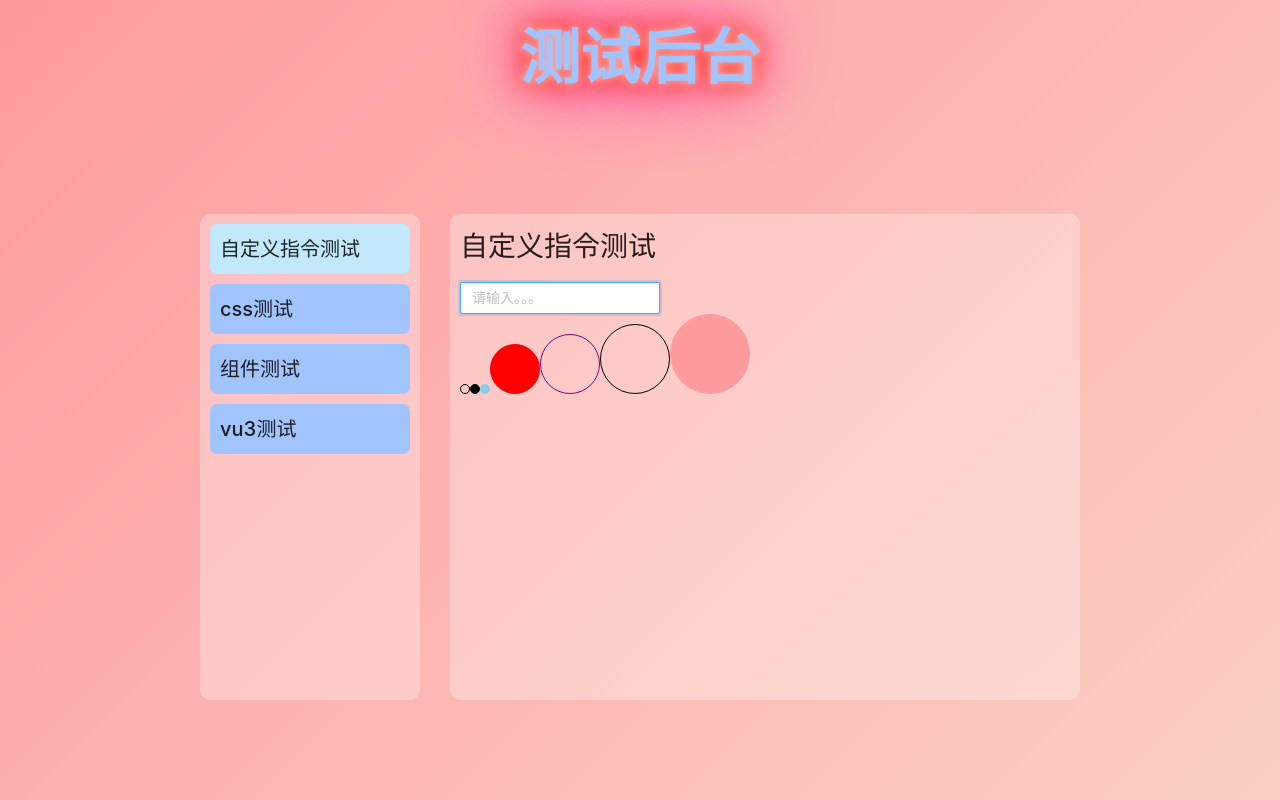
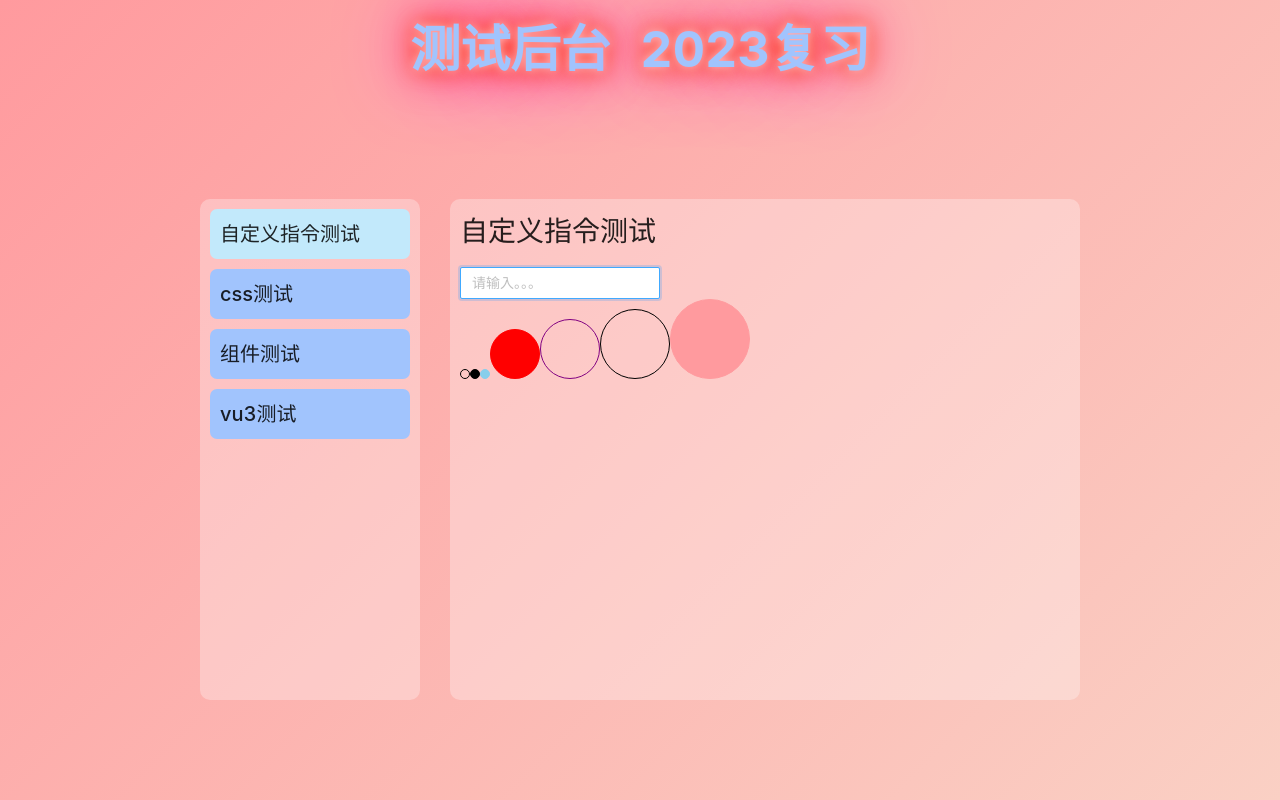
Before and after one commit to mpasdi/test-vue3, a Vue app: page /background/directive in a window 1280 px wide. Built offline with nearby package versions, Linux system fonts and the light colour scheme.

Commit message:
feat: 添加测试模块

```diff
--- a/src/components/layout/MenuAside.vue
+++ b/src/components/layout/MenuAside.vue
@@ -69,7 +69,7 @@
       border-radius: 7px;
       padding: 0 10px;
       overflow: hidden;
-      white-space: no-wrap;
+      white-space: nowrap;
       text-overflow: ellipsis;
       margin-bottom: 10px;
       cursor: pointer;
--- a/src/router/index.ts
+++ b/src/router/index.ts
@@ -5,14 +5,18 @@
  * @Description: 描述
  */
 import { createRouter, createWebHistory } from 'vue-router'
+import { RouteRecordRaw } from 'vue-router'
 
 // modules
-import { HomeRoute } from './modules/home'
-import { Background } from './modules/background'
+const allRoutes: any = import.meta.glob('./modules/**.ts', {
+  eager: true
+})
 
 const router = createRouter({
   history: createWebHistory(import.meta.env.BASE_URL),
-  routes: [...HomeRoute, ...Background]
+  routes: Object.values(allRoutes)
+    .map((item: any) => Object.values(item))
+    .flat(Infinity) as RouteRecordRaw[]
 })
 
 export default router
--- /dev/null
+++ b/src/router/modules/review.ts
@@ -0,0 +1,25 @@
+import { RouteRecordRaw } from 'vue-router'
+
+export const Review: RouteRecordRaw[] = [
+  {
+    path: '/review',
+    name: 'Review',
+    component: () => import('@/views/review/index.vue'),
+    meta: {
+      title: '复习'
+    },
+    children: []
+  }
+]
+
+/*
+route 模板
+{
+  path: '',
+  name: '',
+  component: () => import(''),
+  meta: {
+    title: ''
+  }
+}
+ */
--- a/src/views/background/index.vue
+++ b/src/views/background/index.vue
@@ -8,6 +8,7 @@
   <div class="background animated animate__zoomIn">
     <header class="header">
       <span>测试后台</span>
+      <span @click="jump">2023复习</span>
     </header>
 
     <main class="main">
@@ -25,8 +26,13 @@
 </template>
 
 <script setup lang="ts">
-  import { RouterView } from 'vue-router'
+  import { RouterView, useRouter } from 'vue-router'
   import MenuAside from '@/components/layout/MenuAside.vue'
+
+  const router = useRouter()
+  function jump() {
+    router.push('/review')
+  }
 </script>
 
 <style scoped lang="less">
@@ -39,10 +45,15 @@
     .header {
       text-align: center;
       padding: 10px;
+      display: flex;
+      justify-content: center;
+      gap: 30px;
 
       span {
-        font-size: 60px;
+        font-size: 50px;
         font-weight: 700;
+        cursor: pointer;
+        user-select: none;
 
         color: #a1c4fd;
         --color1: pink;
--- /dev/null
+++ b/src/views/review/index.vue
@@ -0,0 +1,14 @@
+<template>
+  <div class="review animated animate__rotateInDownLeft">review</div>
+</template>
+
+<script setup lang="ts"></script>
+
+<style scoped lang="less">
+  .review {
+    display: flex;
+    flex-direction: column;
+    height: 100vh;
+    background: linear-gradient(135deg, #ff9a9e, #fad0c4);
+  }
+</style>
```
